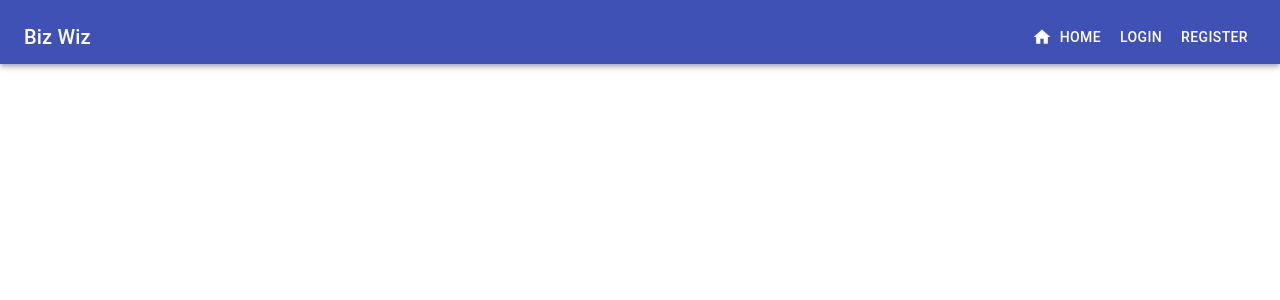
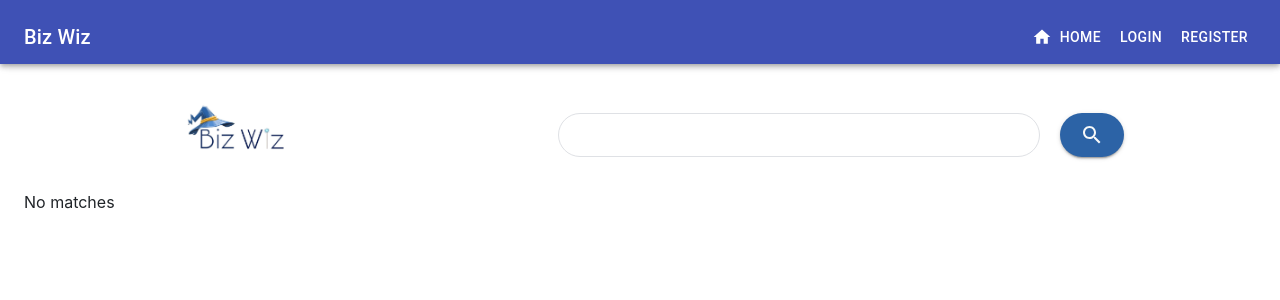
Before and after one commit to weilyl/biz-wiz-frontend, a React (Create React App) app: page /search-businesses in a window 1280 px wide. Shown: the top 300 px of the page. Built offline with nearby package versions, Linux system fonts and the light colour scheme; sample sign-in values are in the browser's storage; what google-maps-react would draw is missing.

Commit message:
attempting resultsjs to choose between landing or search results views

```diff
--- a/src/App.js
+++ b/src/App.js
@@ -1,13 +1,11 @@
 import React from "react";
-import { BrowserRouter as Router, Switch, Route, Link } from "react-router-dom";
+import { BrowserRouter as Router, Switch, Route } from "react-router-dom";
 import { Redirect } from "react-router";
 import { useState, useEffect } from "react";
 import "bootstrap/dist/css/bootstrap.min.css";
 import Home from "./components/Home.js";
 import SignUp from "./components/SignUp.js";
 import SignIn from "./components/SignIn.js";
-// import PersonList from "./components/API.js";
-// import * from 'react-bootstrap'
 import Post from "./components/Post.js";
 import "./App.css";
 import SearchBusiness from "./components/Search.js";
@@ -17,8 +15,8 @@ import NavbarLoggedIn from "./components/NavbarLoggedIn";
 import SearchContent from "./components/SearchContent";
 import Account from "./components/Account.js";
 import { logout } from "./services/auth";
-
-let isLoggedIn = ![undefined, null, ''].includes(window.localStorage.getItem('token'));
+import SearchBusinesses from "./components/SearchBusinesses";
+import Results from './components/Results';
 
 //landing page
 function App() {
@@ -72,11 +70,14 @@ function App() {
           <Route path="/search-posts">
             <SearchPosts />
           </Route>
+          <Route path="/search-businesses">
+            <SearchBusinesses />
+          </Route>
           <Route exact path="/search">
             <SearchBusiness />
           </Route>
           <Route exact path="/">
-            <Home />
+            <Results />
           </Route>
         </Switch>
       </Router>
--- a/src/components/Home.js
+++ b/src/components/Home.js
@@ -1,7 +1,7 @@
+import axios from 'axios';
+import { useHistory } from 'react-router';
 import React, { useEffect, useState } from "react";
 import { Button, Container, Fade, Grow, makeStyles } from "@material-ui/core";
-import SearchIcon from "@material-ui/icons/Search";
-import { useHistory } from 'react-router';
 
 const useStyles = makeStyles((theme) => ({
   rootDiv: {
@@ -57,13 +57,43 @@ const useStyles = makeStyles((theme) => ({
   },
 }));
 
-export default function Home() {
+export default function Home({setInput, setNewSearchResults}) {
   const classes = useStyles();
   const history = useHistory();
+  const [searchInput, setSearchInput] = useState("");
+  const [results, setResults] = useState([]);
+
   const [checked, setChecked] = useState(false);
   useEffect(() => {
     setChecked(true);
   }, []);
+
+  const handleSubmit = (e) => {
+    e.preventDefault();
+    try {
+      return axios
+        .get(`https://biz-wiz.herokuapp.com/business/find/name/${searchInput}`, {
+            headers: {
+                "Access-Control-Allow-Origin": "*",
+                "Content-Type": "application/json"
+              }
+        })
+        .then((res) => {
+          console.log('home promise: ', res.data)
+          setInput(searchInput);
+          const businesses = setResults(res.data);
+          setNewSearchResults(businesses);
+        })
+        .then(()=> {
+          console.log("results state set? ", results);
+        })
+        .then(() => {
+          history.push("/search-businesses", {results})
+        })
+    } catch (err) {
+      console.log(err.message)
+    }
+  }
 
   return (
     <Container className={classes.rootDiv}>
@@ -77,19 +107,23 @@ export default function Home() {
         </div>
       </Fade>
       <Grow in={checked} {...(checked ? { timeout: 3000 } : {})}>
-        <form action="">
-          <input className={classes.searchBar} type="text" />
+        <form action="" onSubmit={(e) => handleSubmit(e)}>
+          <input
+            className={classes.searchBar}
+            type="text"
+            value={searchInput}
+            onChange={(e) => setSearchInput(e.target.value)} />
           <Button
             type="submit"
             className={classes.submitButton}
             variant="contained"
             size="small"
-            onClick={(e) => history.push("/")}
           >
             Search
           </Button>
         </form>
       </Grow>
     </Container>
+
   );
 }
--- a/src/components/NavbarLoggedIn.js
+++ b/src/components/NavbarLoggedIn.js
@@ -1,4 +1,4 @@
-import React, { useState, useEffect } from "react";
+import React from "react";
 import {
   makeStyles,
   AppBar,
--- a/src/components/PostCards.js
+++ b/src/components/PostCards.js
@@ -17,7 +17,6 @@ import ExpandMoreIcon from "@material-ui/icons/ExpandMore";
 import { apiURL } from "../services/config";
 import axios from "axios";
 import clsx from "clsx";
-import { getBusinessProfile } from '../services/auth';
 
 const useStyles = makeStyles((theme) => ({
   expand: {
@@ -38,7 +37,6 @@ const useStyles = makeStyles((theme) => ({
     },
     color: "#f6f8f9",
     background: "#2c63a6",
-    // padding: "12px 18px",
     fontSize: "14px",
     lineHeight: "16px",
     height: "auto",
--- /dev/null
+++ b/src/components/Results.js
@@ -0,0 +1,52 @@
+import Home from "./Home";
+import axios from 'axios';
+import SearchBusinesses from "./SearchBusinesses";
+import {useState, useEffect} from 'react';
+
+export default function Results() {
+    const [input, setInput] = useState('');
+    const [newSearchResults, setNewSearchResults] = useState([]);
+
+    console.log("num: ", newSearchResults.length)
+
+    const handleSearch = () => {
+        try {
+            return axios
+            .get(`https://biz-wiz.herokuapp.com/business/find/name/${input}`, {
+                headers: {
+                    "Access-Control-Allow-Origin": "*",
+                    "Content-Type": "application/json"
+                  }
+            })
+            .then((res) => {
+                setNewSearchResults(res.data);
+                console.log(1, newSearchResults);
+                // console.log(2, resultsChanged)
+                // setResultsChanged(!resultsChanged);
+                // console.log(3, resultsChanged)
+                // history.push('/search-businesses');
+                // return searchResults
+            })
+        } catch (err) {
+            console.log("err msg: ", err.message)
+        }
+        // setResultsChanged(false);
+    }
+
+    useEffect(() => {
+
+        if (newSearchResults.length !== 0) {
+            return <Home setNewSearchResults={setNewSearchResults} setInput={setInput} />
+        } else {
+            return <SearchBusinesses newSearchResults={newSearchResults} />
+        }
+
+    }, newSearchResults)
+
+    if (newSearchResults.length !== 0) {
+        return <Home setNewSearchResults={setNewSearchResults} setInput={setInput} />
+    } else {
+        return <SearchBusinesses newSearchResults={newSearchResults} />
+    }
+
+}
--- a/src/components/Search.js
+++ b/src/components/Search.js
@@ -234,7 +234,7 @@ function SearchBusiness() {
         {/* <formdiv>
 
           <form onSubmit={nameFilter}>
-            <Form.Control className={classes.searchBar} type="text" id='searchField'/>
+            <Form.Control className={classes.searchBar} type= "text" id='searchField'/>
             <Button
               fullWidth="10px"
               type="submit"
--- /dev/null
+++ b/src/components/SearchBusinesses.js
@@ -0,0 +1,196 @@
+import axios from 'axios';
+import { useHistory } from 'react-router';
+import { useState, useEffect } from 'react';
+import SearchIcon from "@material-ui/icons/Search";
+import { Button, Container, Fade, Grow, makeStyles } from "@material-ui/core";
+
+const useStyles = makeStyles((theme) => ({
+    rootDiv: {
+      margin: "0px auto",
+      display: "flex",
+      flexDirection: "row",
+      alignItems: "center",
+      justifyContent: "space-around",
+    },
+    logo: {
+      height: "50px",
+      marginLeft: "20px",
+      marginBottom: "10px",
+    },
+    logoContainer: {
+      display: "flex",
+      padding: "10px",
+    },
+    MuiTextField: {
+      textDecoration: "none",
+    },
+    resultsContainer: {
+        display: "flex",
+        flexDirection: "column",
+    },
+    searchBar: {
+      "&:hover": {
+        borderColor: "rgba(223,225,229,0)",
+        boxShadow: "0 1px 6px rgb(32 33 36 / 28%)",
+      },
+      "&:focus": {
+        borderColor: "rgba(223,225,229,0)",
+        boxShadow: "0 1px 6px rgb(32 33 36 / 28%)",
+      },
+      backgroundColor: "#00000000",
+      display: "flex",
+      border: " 1px solid #dfe1e5",
+      borderRadius: "24px",
+      marginRight: "20px",
+      height: "44px",
+      width: "482px",
+      outline: "none",
+      textIndent: "30px",
+      textDecoration: "none",
+    },
+    searchContainer: {
+        display: "flex",
+        flexDirection: "row",
+        alignItems: "center",
+        justifyItems: "space-around",
+    },
+    submitButton: {
+      "&:hover": {
+        borderColor: "#adcaec",
+        boxShadow: "0 1px 6px #adcaec",
+        backgroundColor: "#12417b",
+        color: "white",
+      },
+      color: "#f6f8f9",
+      background: "#2c63a6",
+      padding: "10px",
+      fontSize: "14px",
+      lineHeight: "16px",
+      height: "44px",
+      borderWidth: "0",
+      borderRadius: "30px",
+    },
+  }));
+
+
+export default function SearchBusinesses({newSearchResults}) {
+    console.log("type: ", typeof newSearchResults, newSearchResults)
+    const classes = useStyles();
+    const history = useHistory();
+    const [checked, setChecked] = useState(false);
+    const [searchResults, setSearchResults] = useState([]);
+    const [newSearchInput, setNewSearchInput] = useState('');
+    const [resultsChanged, setResultsChanged] = useState(false);
+
+    useEffect(() => {
+        setChecked(true);
+        // setSearchResults(results);
+        // console.log("input: ", searchInput);
+        // handleLoadResults(searchInput);
+    }, []);
+
+    useEffect(() => {
+        console.log(newSearchInput);
+    }, [newSearchInput]);
+
+    useEffect(() => {
+        console.log(searchResults)
+        if (resultsChanged) {
+            setResultsChanged(false)
+            setNewSearchInput('')
+        }
+    }, [resultsChanged])
+
+    const handleLoadResults = (input) => {
+        console.log(input)
+        try {
+            return axios
+            .get(`https://biz-wiz.herokuapp.com/business/find/name/${input}`, {
+                headers: {
+                    "Access-Control-Allow-Origin": "*",
+                    "Content-Type": "application/json"
+                  }
+            })
+            .then((res) => {
+                setSearchResults(res.data);
+                console.log(1, searchResults);
+                console.log(2, resultsChanged)
+                setResultsChanged(!resultsChanged);
+                console.log(3, resultsChanged)
+                history.push('/search-businesses');
+                return searchResults
+            })
+        } catch (err) {
+            console.log("err msg: ", err.message)
+        }
+        setResultsChanged(false);
+    }
+
+    const handleSubmit = (e) => {
+        e.preventDefault();
+        try {
+            return axios
+            .get(`https://biz-wiz.herokuapp.com/business/find/name/${newSearchInput}`, {
+                headers: {
+                    "Access-Control-Allow-Origin": "*",
+                    "Content-Type": "application/json"
+                  }
+            })
+            .then((res) => {
+                setSearchResults(res.data);
+                console.log(1, searchResults);
+                console.log(2, resultsChanged)
+                setResultsChanged(!resultsChanged);
+                console.log(3, resultsChanged)
+                history.push('/search-businesses');
+                return searchResults
+            })
+        } catch (err) {
+            console.log("err msg: ", err.message)
+        }
+        setResultsChanged(false);
+    }
+
+    return (
+    <div>
+    <Container className={classes.rootDiv}>
+      <Fade in={checked} {...(checked ? { timeout: 3000 } : {})}>
+        <div className={classes.logoContainer}>
+          <img
+            className={classes.logo}
+            src="/assets/BizWiz landing logo.PNG"
+            alt=""
+          />
+        </div>
+      </Fade>
+      <Grow in={checked} {...(checked ? { timeout: 3000 } : {})}>
+        <form action=""
+            className={classes.searchContainer}>
+          <input
+            className={classes.searchBar}
+            type="text"
+            value={newSearchInput}
+            onChange={(e) => setNewSearchInput(e.target.value)}/>
+          <Button
+            type="submit"
+            className={classes.submitButton}
+            variant="contained"
+            size="small"
+            onClick={handleSubmit}
+          >
+            <SearchIcon />
+          </Button>
+        </form>
+      </Grow>
+    </Container>
+
+    <Container className={classes.resultsContainer}>
+        { searchResults.length !== 0 ?
+        searchResults.map((result) => {
+             return <div>{result["business_name"]}</div>
+        }) : <div>No matches</div>}
+    </Container>
+
+    </div>
+    )
+}
```
